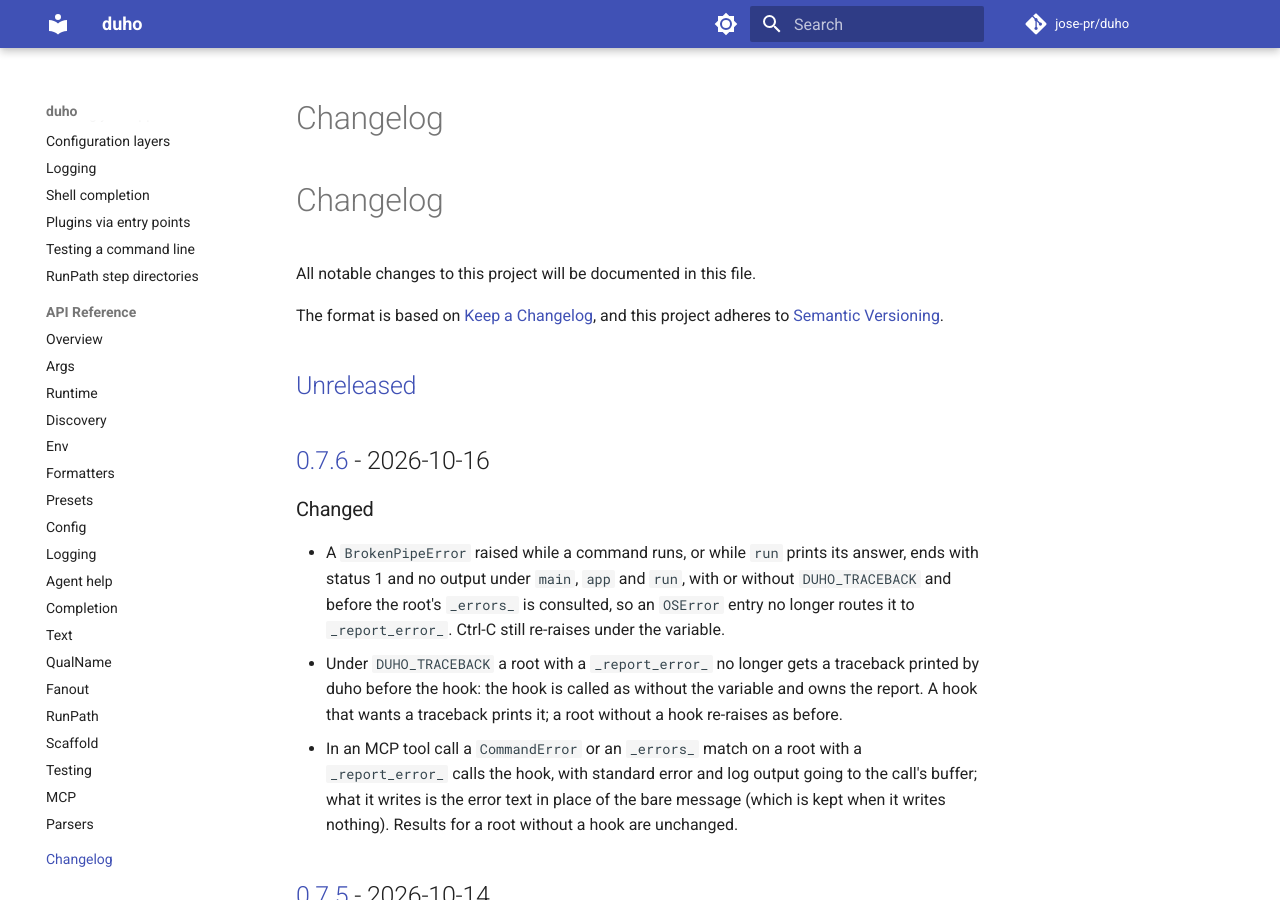
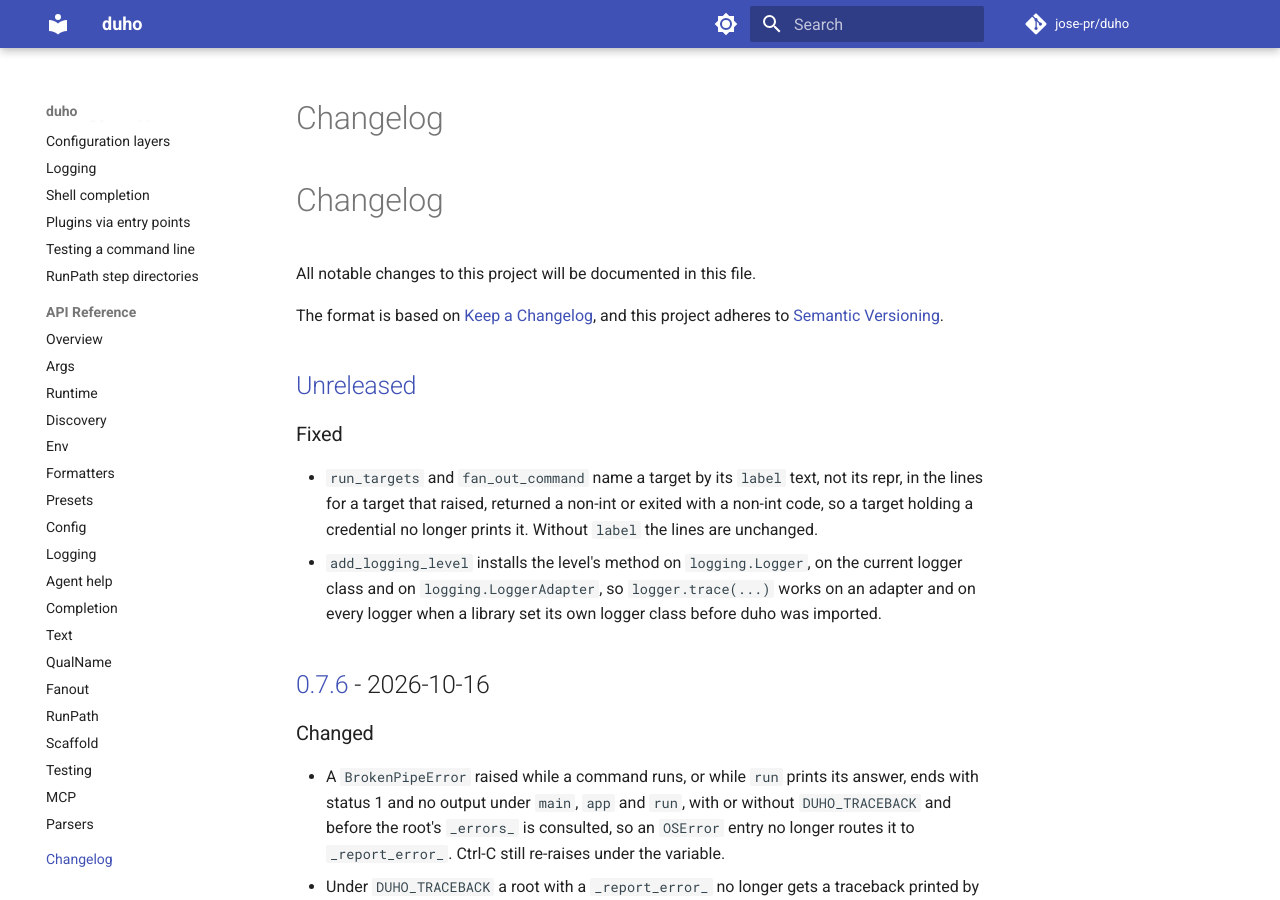
Before and after one commit to jose-pr/duho, an MkDocs documentation site: the page built from docs/changelog.md, in a window 1280 px wide and 900 px high. Built offline with MkDocs 1.6.1 and Material for MkDocs 9.7.7, drawn with Linux system fonts in a browser that asks for light colours; comment, search, counter and statistics services are not loaded.

Commit message:
docs: failure lines use the label and the level method exists on every logger and adapter

```diff
--- a/CHANGELOG.md
+++ b/CHANGELOG.md
@@ -6,6 +6,15 @@ The format is based on [Keep a Changelog](https://keepachangelog.com/en/1.1.0/),
 and this project adheres to [Semantic Versioning](https://semver.org/).
 
 ## [Unreleased]
+
+### Fixed
+
+- `run_targets` and `fan_out_command` name a target by its `label` text, not its repr, in
+  the lines for a target that raised, returned a non-int or exited with a non-int code, so
+  a target holding a credential no longer prints it. Without `label` the lines are unchanged.
+- `add_logging_level` installs the level's method on `logging.Logger`, on the current
+  logger class and on `logging.LoggerAdapter`, so `logger.trace(...)` works on an adapter
+  and on every logger when a library set its own logger class before duho was imported.
 
 ## [0.7.6] - 2026-10-16
 
```
Also changed, not shown: RELEASENOTES.md (+6 -0 lines), docs/guide/logging.md (+3 -2 lines), src/duho/AGENTS.md (+12 -4 lines).
